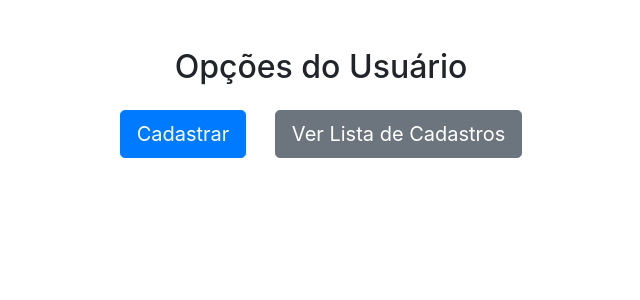
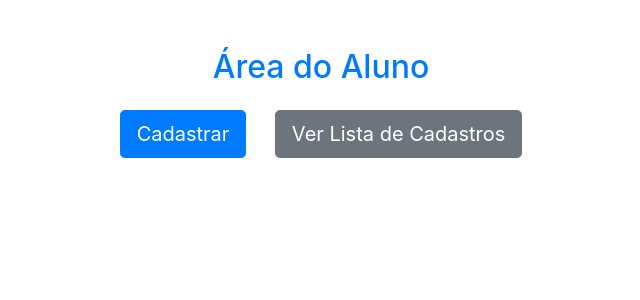
Before and after one commit to biancadpteixeiraa/proj_CadastroAluno, a PHP site: page /valida_acesso.php in a window 1280 px wide. Shown: the top 300 px of the page, without its empty margins (319-959 px from the left). Run offline with PHP 8.4, Linux system fonts and the light colour scheme; the visitor is signed in with stand-in values (Sample User, id 1).

Commit message:
Update home.php

```diff
--- a/src/view/home.php
+++ b/src/view/home.php
@@ -3,26 +3,27 @@ require_once 'C:/xampp/htdocs/projeto/valida_acesso.php';
 ?>
 
 <!DOCTYPE html>
-<html>
+<html lang="pt-br">
 <head>
     <meta charset="utf-8">
     <title>Opções do Aluno</title>
     <link rel="stylesheet" href="https://maxcdn.bootstrapcdn.com/bootstrap/4.0.0/css/bootstrap.min.css" integrity="sha384-Gn5384xqQ1aoWXA+058RXPxPg6fy4IWvTNh0E263XmFcJlSAwiGgFAW/dAiS6JXm" crossorigin="anonymous">
 </head>
 <body>
+
     <div class="container mt-5">
         <div class="row justify-content-center">
             <div class="col-md-6">
                 <div class="text-center mb-4">
-                    <h2>Opções do Usuário</h2>
+                    <h2 class="text-primary">Área do Aluno</h2>
                 </div>
                 <div class="text-center">
                     <a href="cadastrar_aluno.php" class="btn btn-primary btn-lg mr-4">Cadastrar</a>
                     <a href="listar_alunos.php" class="btn btn-secondary btn-lg">Ver Lista de Cadastros</a>
-                    </div>
                 </div>
             </div>
         </div>
     </div>
+
 </body>
 </html>
```
